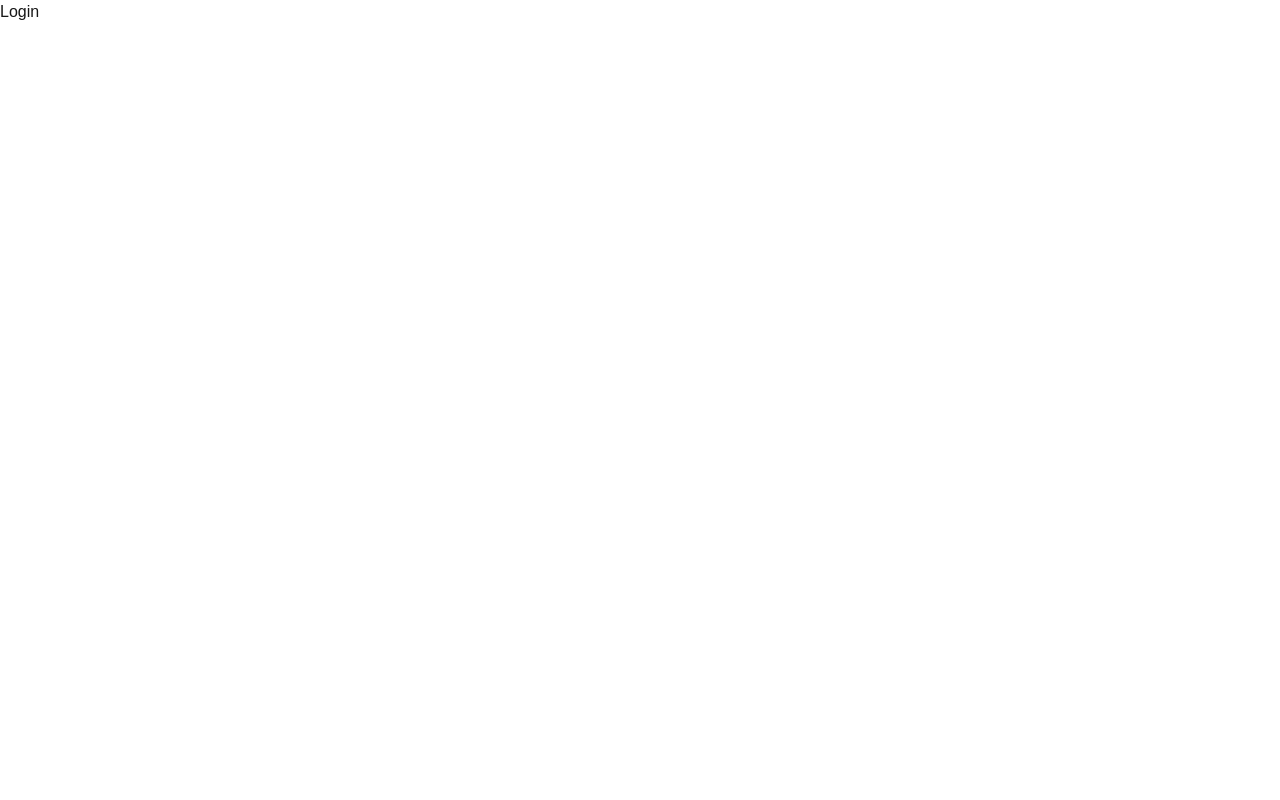
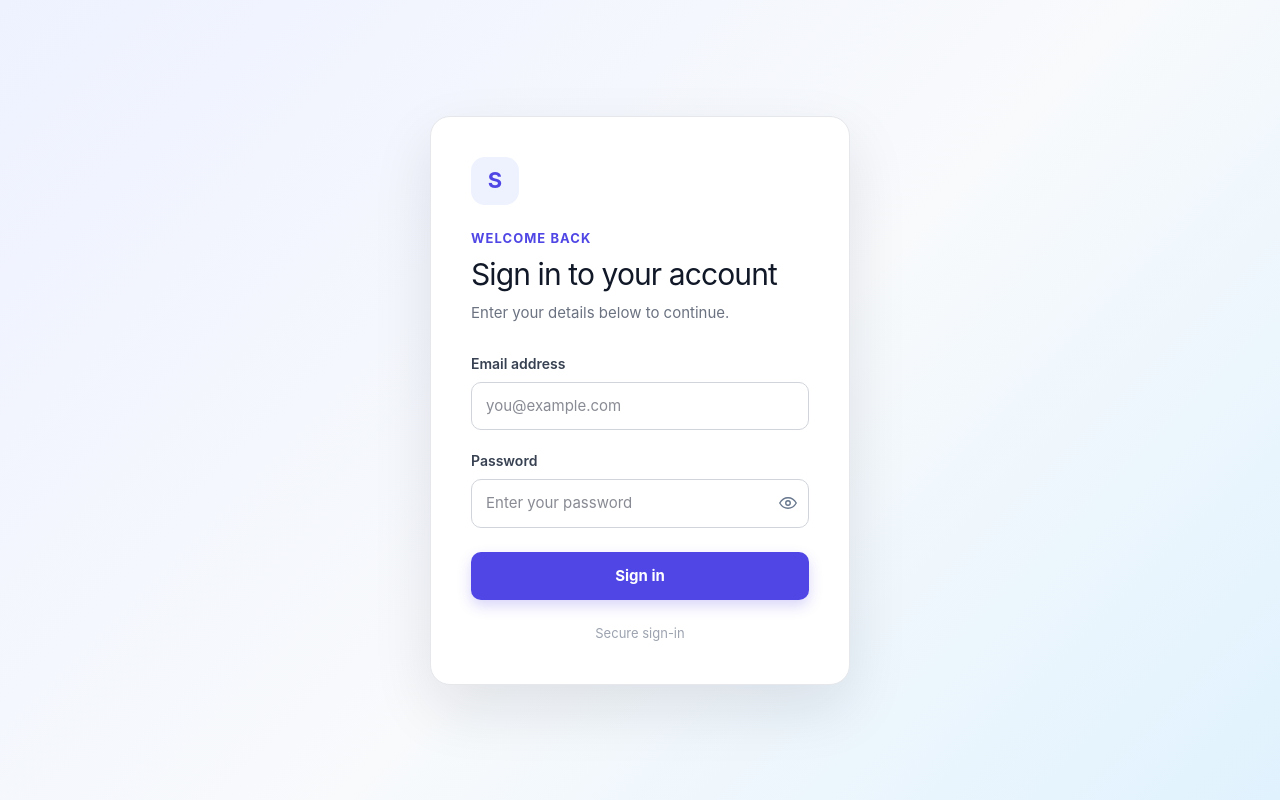
Before and after one commit to zanns19/Superior-Management-System, a Next.js app: page /login in a window 1280 px wide. Built offline with nearby package versions, Linux system fonts and the light colour scheme.

Commit message:
design login page

```diff
--- /dev/null
+++ b/app/dashboard/page.js
@@ -0,0 +1,10 @@
+import Navbar from "@/components/navbar";
+import React from 'react'
+
+export default function page() {
+  return (
+    <>
+      <Navbar />
+    </>
+  )
+}
--- a/app/login/page.js
+++ b/app/login/page.js
@@ -1,9 +1,90 @@
+"use client"
 import React from 'react'
+import { useState } from 'react'
 
 export default function login() {
+  const [form, setForm] = useState({email:"",password:""})
+  const [errors, setErrors] = useState({})
+  const [loading, setLoading] = useState(false)
+  const [showpassword, setShowpassword] = useState(false)
+
+  const handlechange=(e)=>{
+setForm({...form,[e.target.name]:e.target.value})
+setErrors({...errors,[e.target.name]:""})
+  }
+  const Validate=()=>{
+    const next = {}
+    if(!form.email.trim()) next.email="Email is empty"
+    else if (!/^[^\s@]+@[^\s@]+\.[^\s@]+$/.test(form.email))
+       next.email = "Enter a valid Email"
+    if(!form.password) next.password="Pasword is empty"
+    else if(form.password.length<8) next.password="Password must contain 8 or more characters"
+    else if (!/^(?=.*[a-z])(?=.*[A-Z])(?=.*\d)(?=.*[@$!%*?&])[A-Za-z\d@$!%*?&]{8,}$/.test(form.password))
+   next.password = "Password must contain uppercase, lowercase, numbers, and symbols (min 8 chars)"
+    setErrors(next)
+    return Object.keys(next).length===0
+  }
+  const handlesubmit=(e)=>{
+    e.preventDefault()
+    if (!Validate()) return;
+    setLoading(true)
+    setTimeout(() => {
+      console.log("ilahi")
+    }, 4000);
+  }
   return (
-    <div>
-      <div>Login</div>
-    </div>
+    <main style={{minHeight:'100vh', display:'grid', placeItems:'center', padding:'24px', boxSizing:'border-box', background:'linear-gradient(135deg, #eef2ff, #f8fafc 55%, #e0f2fe)', fontFamily:'Inter, ui-sans-serif, system-ui, sans-serif'}}>
+      <section style={{width:'100%', maxWidth:'420px', padding:'40px', boxSizing:'border-box', background:'#fff', border:'1px solid #e5e7eb', borderRadius:'20px', boxShadow:'0 24px 60px rgba(15, 23, 42, .10)'}}>
+        <div aria-hidden="true" style={{width:'48px', height:'48px', display:'grid', placeItems:'center', marginBottom:'24px', borderRadius:'14px', background:'#eef2ff', color:'#4f46e5', fontSize:'22px', fontWeight:700}}>S</div>
+        <p style={{margin:'0 0 8px', color:'#4f46e5', fontSize:'13px', fontWeight:700, letterSpacing:'.08em', textTransform:'uppercase'}}>Welcome back</p>
+        <h1 style={{margin:0, color:'#111827', fontSize:'30px', lineHeight:1.2, letterSpacing:'-.03em'}}>Sign in to your account</h1>
+        <p style={{margin:'10px 0 28px', color:'#6b7280', fontSize:'15px', lineHeight:1.5}}>Enter your details below to continue.</p>
+        <form onSubmit={handlesubmit} noValidate>
+          <div style={{marginBottom:'20px'}}>
+            <label htmlFor="email" style={{display:'block', marginBottom:'8px', color:'#374151', fontSize:'14px', fontWeight:600}}>Email address</label>
+            <input  className={`${errors.email ? "border-red-400 focus:ring-red-200": "border-[#CBD5E1] focus:border-[#0B6E4F] focus:ring-[#0B6E4F]/20"}`} type="email" id="email" name="email" autoComplete="email" required value={form.email} onChange={handlechange} placeholder="you@example.com" style={{width:'100%', boxSizing:'border-box', padding:'12px 14px', border:'1px solid #d1d5db', borderRadius:'10px', color:'#111827', fontSize:'15px', background:'#fff'}} />
+          {errors.email && <p className='text-red-500 text-sm'>{errors.email}</p>}
+          </div>
+          <div style={{marginBottom:'24px'}}>
+            <label htmlFor="password" style={{display:'block', marginBottom:'8px', color:'#374151', fontSize:'14px', fontWeight:600}}>Password</label>
+            <div className="relative">
+
+            <input className={`${errors.password? "border-red-400 focus:ring-red-200": "border-[#CBD5E1] focus:border-[#0B6E4F] focus:ring-[#0B6E4F]/20"}`} type={showpassword?"text":"password"} id="password" name="password" autoComplete="current-password" required value={form.password} onChange={handlechange} placeholder="Enter your password" style={{width:'100%', boxSizing:'border-box', padding:'12px 14px', border:'1px solid #d1d5db', borderRadius:'10px', color:'#111827', fontSize:'15px', background:'#fff'}}
+             />
+             <button
+             type='button'
+             onClick={()=>setShowpassword((v)=>!v)}
+             aria-label={showpassword?"Hide Password":"show Password"}
+             className="absolute right-3 top-1/2 -translate-y-1/2 text-[#64748B] hover:text-[#0B2027]"
+
+             >
+              {showpassword?<EyeOffIcon/>:<EyeIcon/>}
+             </button>
+             </div>
+          {errors.password && <p className='text-red-500 text-sm'>{errors.password}</p>}
+          </div>
+          <button type="submit" style={{width:'100%', padding:'13px 16px', border:0, borderRadius:'10px', background:'#4f46e5', color:'#fff', fontSize:'15px', fontWeight:700, cursor:'pointer', boxShadow:'0 6px 14px rgba(79, 70, 229, .22)'}}>Sign in</button>
+        </form>
+        <p style={{margin:'24px 0 0', textAlign:'center', color:'#9ca3af', fontSize:'13px'}}>Secure sign-in</p>
+      </section>
+    </main>
   )
 }
+function EyeIcon() {
+  return (
+    <svg width="18" height="18" viewBox="0 0 24 24" fill="none" stroke="currentColor" strokeWidth="1.8">
+      <path d="M1 12s4-7 11-7 11 7 11 7-4 7-11 7-11-7-11-7z" />
+      <circle cx="12" cy="12" r="3" />
+    </svg>
+  );
+}
+
+function EyeOffIcon() {
+  return (
+    <svg width="18" height="18" viewBox="0 0 24 24" fill="none" stroke="currentColor" strokeWidth="1.8">
+      <path d="M17.94 17.94A10.94 10.94 0 0112 19c-7 0-11-7-11-7a21.6 21.6 0 015.06-5.94M9.9 4.24A10.94 10.94 0 0112 4c7 0 11 7 11 7a21.6 21.6 0 01-2.61 3.68" />
+      <path d="M14.12 14.12a3 3 0 10-4.24-4.24" />
+      <path d="M1 1l22 22" />
+    </svg>
+  );
+}
```
Also changed, not shown: 1 other file (tests, documents, lock files or other folders).
